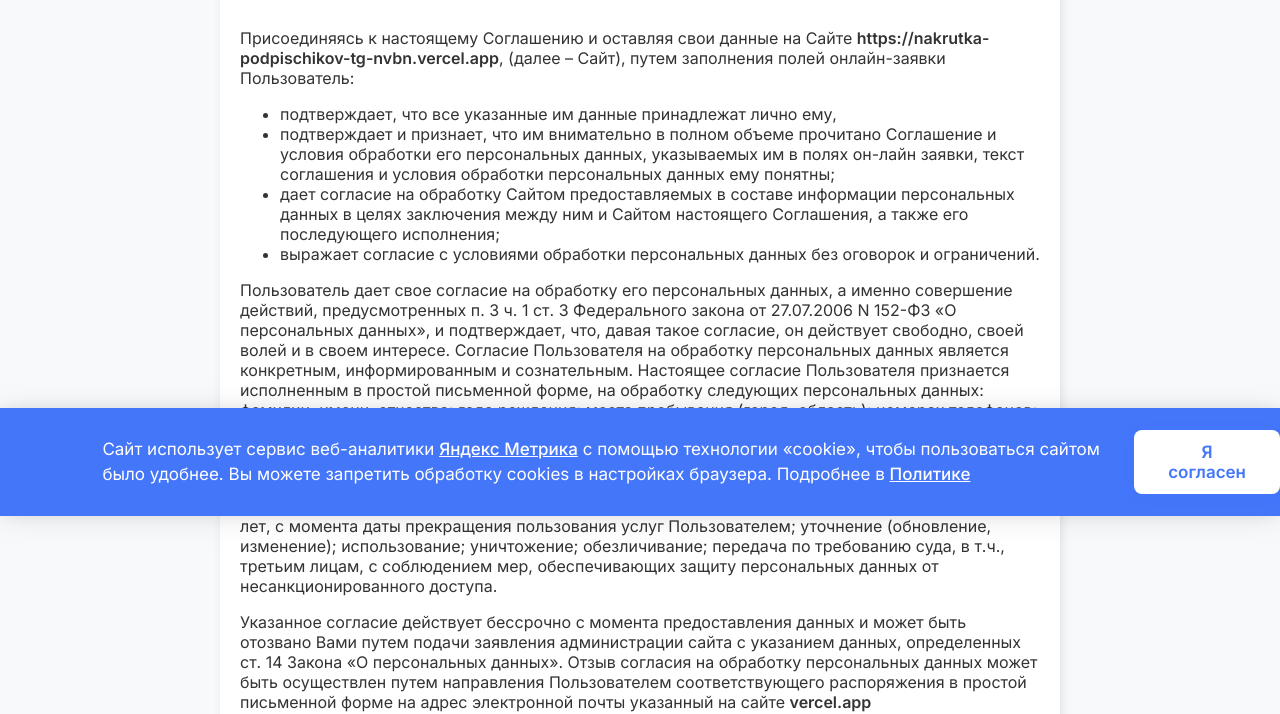
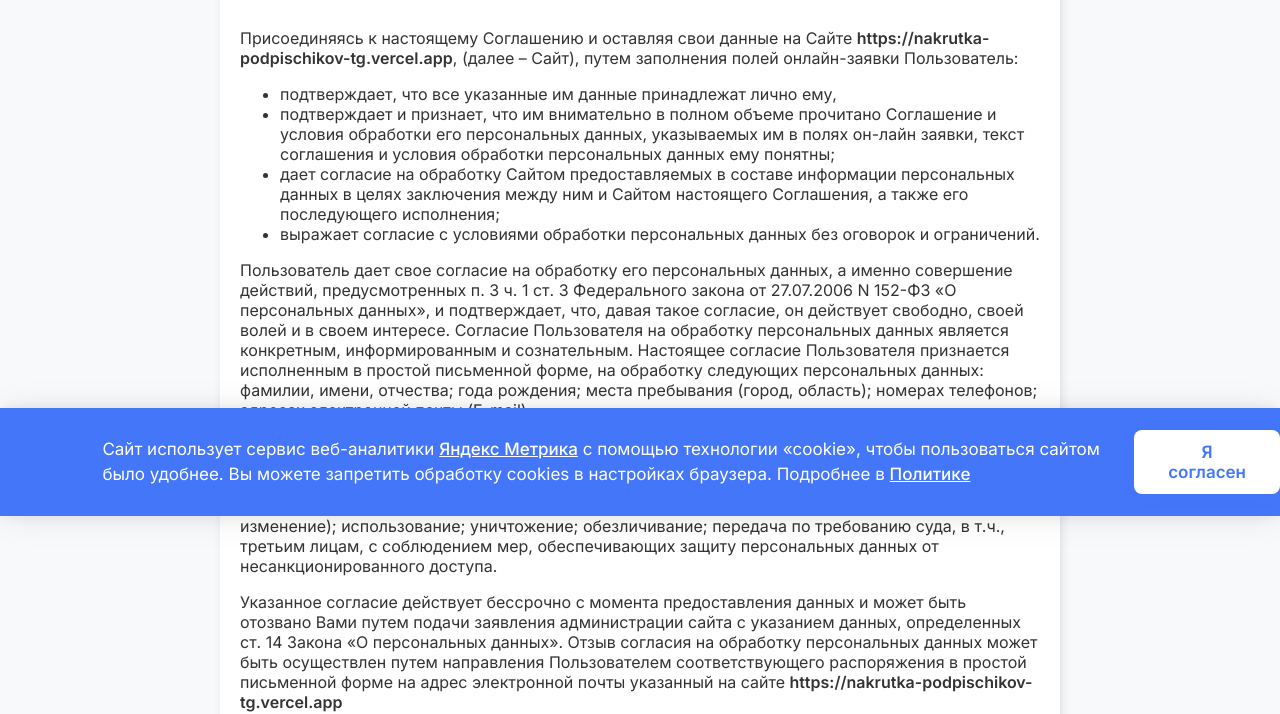
Before and after one commit to mycripto18/nakrutka-podpischikov-tg, a plain HTML site: page politika.html in a window 1280 px wide. Shown: the part 284-998 px from the top of the page. Drawn offline with Linux system fonts and the light colour scheme.

Commit message:
Update politika.html

```diff
--- a/politika.html
+++ b/politika.html
@@ -24,7 +24,7 @@
   </header>
 
   <nav>
-    <a href="https://nakrutka-podpischikov-tg-nvbn.vercel.app/">Главная</a>
+    <a href="https://nakrutka-podpischikov-tg.vercel.app">Главная</a>
     <a href="#footer">Контакты</a>
   </nav>
 
@@ -34,7 +34,7 @@
     <section class="course">
       <h2 id="course1">Политика конфиденциальности</h2>
 
-      <p>Присоединяясь к настоящему Соглашению и оставляя свои данные на Сайте&nbsp;<strong>https://nakrutka-podpischikov-tg-nvbn.vercel.app</strong>, (далее
+      <p>Присоединяясь к настоящему Соглашению и оставляя свои данные на Сайте&nbsp;<strong>https://nakrutka-podpischikov-tg.vercel.app</strong>, (далее
         &ndash; Сайт), путем заполнения полей онлайн-заявки Пользователь:</p>
       <ul>
         <li>подтверждает, что все указанные им данные принадлежат лично ему,</li>
@@ -52,7 +52,7 @@
         согласие Пользователя признается исполненным в простой письменной форме, на обработку следующих персональных
         данных: фамилии, имени, отчества; года рождения; места пребывания (город, область); номерах телефонов; адресах
         электронной почты (E-mail).</p>
-      <p>Пользователь, предоставляет&nbsp;<strong>https://nakrutka-podpischikov-tg-nvbn.vercel.app</strong>&nbsp;право осуществлять следующие действия
+      <p>Пользователь, предоставляет&nbsp;<strong>https://nakrutka-podpischikov-tg.vercel.app</strong>&nbsp;право осуществлять следующие действия
         (операции) с персональными данными: сбор и накопление; хранение в течение установленных нормативными документами
         сроков хранения отчетности, но не менее трех лет, с момента даты прекращения пользования услуг Пользователем;
         уточнение (обновление, изменение); использование; уничтожение; обезличивание; передача по требованию суда, в
@@ -62,7 +62,7 @@
         заявления администрации сайта с указанием данных, определенных ст. 14 Закона &laquo;О персональных
         данных&raquo;. Отзыв согласия на обработку персональных данных может быть осуществлен путем направления
         Пользователем соответствующего распоряжения в простой письменной форме на адрес электронной почты указанный на
-        сайте&nbsp;<strong>vercel.app</strong></p>
+        сайте&nbsp;<strong>https://nakrutka-podpischikov-tg.vercel.app</strong></p>
       <p>Сайт не несет ответственности за использование (как правомерное, так и неправомерное) третьими лицами
         Информации, размещенной Пользователем на Сайте, включая её воспроизведение и распространение, осуществленные
         всеми возможными способами. Сайт имеет право вносить изменения в настоящее Соглашение. При внесении изменений в
@@ -91,7 +91,7 @@
     <p>© 2025 Рейтинг онлайн-сервисов. Все права защищены.</p>
   <!--  <p>По вопросам обращаться: <a href="mailto:info@mystudy.ru">info@mystudy.ru</a></p>  -->
     <p>Сайт не оказывает и не продает услуги. Вся информация носит исключительно информационный характер.</p>
-    <p><a href="https://nakrutka-podpischikov-tg-nvbn.vercel.app/politika.html">Политика конфиденциальности</a></p>
+    <p><a href="https://nakrutka-podpischikov-tg.vercel.app/politika.html">Политика конфиденциальности</a></p>
   </footer>
   <!-- Вплывашка с политикой  -->
 
@@ -101,7 +101,7 @@
       Сайт использует сервис веб-аналитики
       <a href="#" id="yandex-link">Яндекс Метрика</a>
       с помощью технологии «cookie», чтобы пользоваться сайтом было удобнее.
-      Вы можете запретить обработку cookies в настройках браузера. Подробнее в <a href="https://nakrutka-podpischikov-tg-nvbn.vercel.app/politika.html">Политике</a>
+      Вы можете запретить обработку cookies в настройках браузера. Подробнее в <a https://nakrutka-podpischikov-tg.vercel.app/politika.html">Политике</a>
     </div>
     <button class="cookie-btn" onclick="acceptCookieConsent()">Я согласен</button>
   </div>
```
